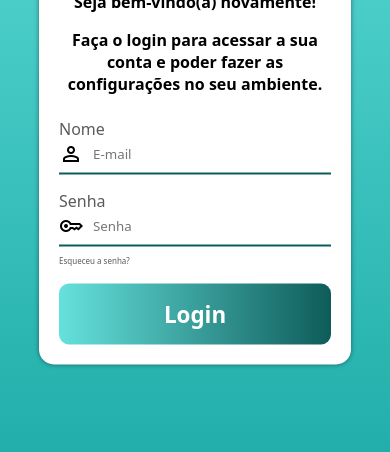
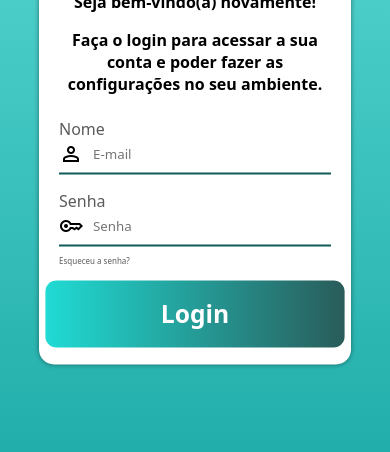
Before and after one commit to leonardodemouragomes/projeto-login, a plain HTML site: page index.html in a window 390 px wide. In both pictures the pointer is over the element 195 px from the left and 610 px from the top of the page. Shown: the part 296-748 px from the top of the page. Drawn offline with nearby package versions, Linux system fonts and the light colour scheme.

Commit message:
adicionei efeitos na versão mobile

```diff
--- a/estilos/style.css
+++ b/estilos/style.css
@@ -108,5 +108,9 @@ main {
     cursor: pointer;
     font-weight: bolder;
     font-size: 1.4em;
-
 }
+.botao:hover {
+    transform: scale(1.1);
+    background-image: linear-gradient(to right, var(--cor02), var(--cor05) );
+    transition: transform .3s;
+}
```
